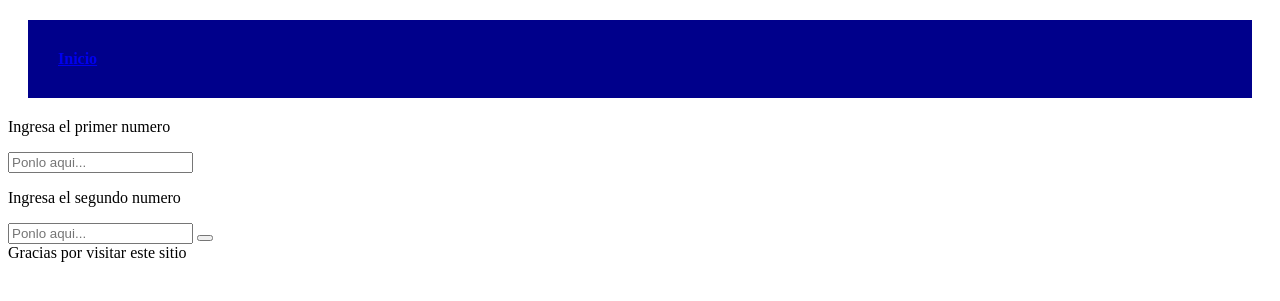
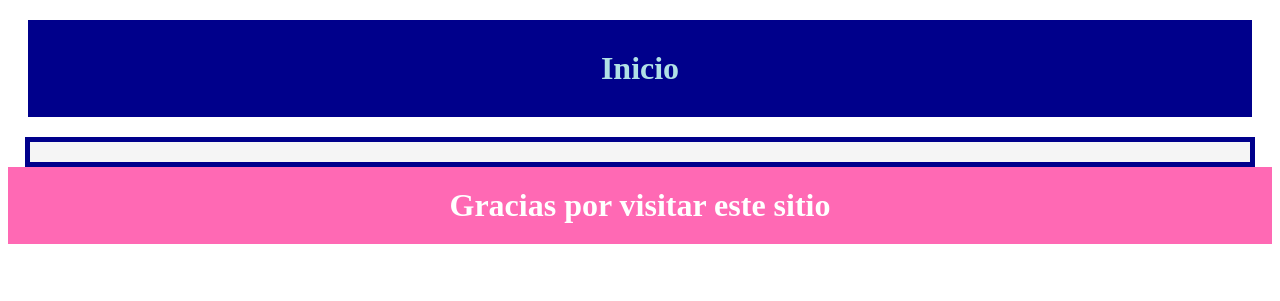
Before and after one commit to Aleishis/Matematicas-Computacionales, a Flask app: page / in a window 1280 px wide. Shown: the top 301 px of the page. Run offline with Flask 3, Linux system fonts and the light colour scheme.

Commit message:
Se agregan estilos al proyecto y se generalizan los outputs de las funciones

```diff
--- a/app.py
+++ b/app.py
@@ -8,7 +8,7 @@ app = Flask(__name__)
 def index():
     return render_template('index.html')
 
-@app.route('/minimo_comun_divisor', methods=['GET', 'POST'])
+@app.route('/maximo_comun_divisor', methods=['GET', 'POST'])
 def minimo_comun_divisor():
 
     if request.method == 'POST':
@@ -16,10 +16,24 @@ def minimo_comun_divisor():
         numero1 = int(request.form.get('numero1'))
         numero2 = int(request.form.get('numero2'))
 
-        lcd = mcd.mcd(numero1, numero2)
+        resultado = mcd.mcd(numero1, numero2)
 
-        return render_template('result_mcd.html', lcd = lcd)
+        return render_template('result', resultado = resultado)
     return render_template('index.html')
+
+@app.route('/euclides', methods=['POST', 'GET'])
+def algoritmo_euclides():
+
+    if request.method == 'POST':
+
+        numero1 = int(request.form.get('numero1'))
+        numero2 = int(request.form.get('numero2'))
+
+        resultado = euclides.euclides(numero1, numero2)
+
+        return render_template('result.html', resultado = resultado)
+    return render_template('index.html')
+
 
 
 if __name__ == '__main__':
--- a/static/styles/styles.css
+++ b/static/styles/styles.css
@@ -4,4 +4,93 @@ header{
     padding: 30px;
     font-weight: 900;
     background-color: darkblue;
+    text-align: center;
 }
+
+#contenedor{
+    background: white;
+    margin: 11% auto;
+    padding: 15px;
+    border-radius: 12px;
+    color: black;
+    width: 50%;
+    text-align: center;
+    box-shadow: 11px 20px 12px 1px #000000;
+    border: solid 5px darkblue;
+}
+
+.contenedor{
+            display: grid;
+            grid-template-columns: 50% 150px auto;
+            grid-template-columns: 1fr 1fr 1fr 1fr 1fr 1fr;
+            /*  grid-template-columns: 500% 20% 20% 20% 20%;*/
+
+            max-width:1200px;
+            margin: 0 auto;
+            padding: 10px;
+            text-align: center;
+            font-family: Arial, Helvetica, sans-serif;
+            background: whitesmoke;
+            border: solid 5px darkblue;
+
+        }
+
+        .c1{  grid-column:  span 1;  }
+        .c2{  grid-column:  span 2;  }
+        .c3{  grid-column:  span 3;  }
+        .c4{  grid-column:  span 4;  }
+        .c5{  grid-column:  span 5;  }
+        .c6{  grid-column:  span 6;  }
+
+header a{
+    font-weight: bold;
+    color: powderblue;
+    font-size: 200%;
+    text-decoration: none;
+    margin: 5px 10px;
+}
+
+footer{
+
+    background-color: hotpink;
+    text-align: center;
+    color: white;
+    padding: 20px;
+    font-size: 200%;
+    font-weight: 800;
+}
+
+#contenedor input{
+    height: 40px;
+    width: 40%;
+    color: black;
+    padding: 2px;
+    margin: 5px;
+
+}
+
+#contenedor button{
+
+    height: 40px;
+    width: 40%;
+    color: powderblue;
+    background-color: darkblue;
+    font-weight: 700;
+    font-size: 18px;
+
+}
+
+#contenedor button:hover{
+    cursor: pointer;
+    color: darkblue;
+    background-color: powderblue;
+}
+
+#contenedor p{
+    font-size: 18px;
+    font-weight: bold;
+    color: darkgreen;
+    margin: 7px;
+    text-align: center;
+
+}
--- /dev/null
+++ b/templates/euclides.html
@@ -0,0 +1,5 @@
+{%include 'header.html'%}
+
+
+
+{%include 'footer.html'%}
--- a/templates/header.html
+++ b/templates/header.html
@@ -9,4 +9,5 @@
 <body>
     <header>
         <a href="{{url_for('index')}}">Inicio</a>
+
     </header>
--- a/templates/index.html
+++ b/templates/index.html
@@ -1,11 +1,20 @@
 {% include 'header.html' %}
 
-<form action="/minimo_comun_divisor" method="post">
-<p>Ingresa el primer numero</p>
-<input type="number" name="numero1" id="numero1" placeholder="Ponlo aqui...">
-<p>Ingresa el segundo numero</p>
-<input type="number" name="numero2" id="numero2" placeholder="Ponlo aqui...">
-<button type="submit" ></button>
-</form>
+<div>
+        <section class="contenedor">
+
+        <form method="post" action="/maximo_comun_divisor">
+
+            <div class="c5">
+                <section ></section>
+            </div>
+
+            <div class="c1">
+                <section></section>
+            </div>
+
+
+        </form>
+        </section>
 
 {% include 'footer.html' %}
```
Also changed, not shown: templates/result.html (renamed from templates/result_mcd.html).
